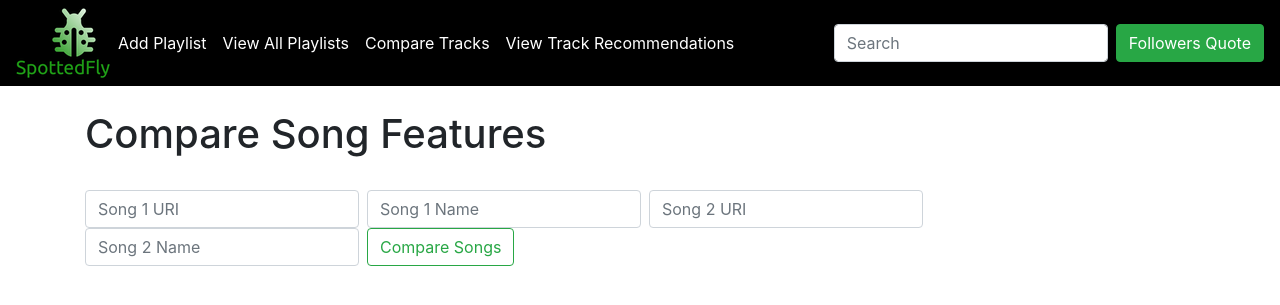
After one commit to maxrosenb/spottedfly, a Django app: page /compare in a window 1280 px wide. The commit adds this page. Shown: the top 305 px of the page. Run offline with Django 3.2, Linux system fonts and the light colour scheme; a user stored in the database is signed in; some libraries are stand-ins or nearby versions.

Commit message:
latest version

```diff
--- a/getter.py
+++ b/getter.py
@@ -73,6 +73,8 @@ class PlaylistGetter:
         plt.title(graph_name[:20] + " Follower Growth")
         plt.xlabel('Time')
         plt.ylabel('Spotify Followers Gained (%)')
+        axes = plt.gca()
+        axes.set_ylim([-1 , 10])
         plt.plot(x_vars, y_vars, 'ko-', label=data['name'])
         plt.tight_layout()
         my_path = '/home/maxrosenbe/spottedflyweb/'
--- a/quotes/templates/base.html
+++ b/quotes/templates/base.html
@@ -29,7 +29,10 @@
         <a class="nav-link" href="{% url 'all_playlists' %}" style="color:#FFFFFF";>View All Playlists</a>
       </li>
       <li class="nav-item">
-        <a class="nav-link" href="{% url 'about' %}" style="color:#FFFFFF"'>About</a>
+        <a class="nav-link" href="{% url 'compare_songs' %}" style="color:#FFFFFF">Compare Tracks</a>
+      </li>
+      <li class="nav-item">
+        <a class="nav-link" href="{% url 'get_recs' %}" style="color:#FFFFFF">View Track Recommendations</a>
       </li>
     </ul>
     <form action= "{% url 'home' %}" class="form-inline my-2 my-lg-0" method ="POST">
--- /dev/null
+++ b/quotes/templates/compare_songs.html
@@ -0,0 +1,19 @@
+{% extends 'base.html' %}
+
+{% block content %}
+
+
+<h1>Compare Song Features</h1>
+<br/>
+
+<form action= "{% url 'view_songs' %}" class="form-inline my-2 my-lg-0" method ="POST">
+    	{% csrf_token %}
+      <input class="form-control mr-sm-2" type="search" placeholder="Song 1 URI" aria-label="Search" name="song1">
+      <input class="form-control mr-sm-2" type="search" placeholder="Song 1 Name" aria-label="Search" name="song1name">
+      <input class="form-control mr-sm-2" type="search" placeholder="Song 2 URI" aria-label="Search" name="song2">
+      <input class="form-control mr-sm-2" type="search" placeholder="Song 2 Name" aria-label="Search" name="song2name">
+      <button class="btn btn-outline-success my-2 my-sm-0" type="submit">Compare Songs</button>
+    </form>
+
+
+{% endblock %}
--- a/quotes/urls.py
+++ b/quotes/urls.py
@@ -5,6 +5,11 @@ from . import views
 urlpatterns = [
     path('login', LoginView.as_view()),
 	path('', views.home, name="home"),
+	path('recs', views.get_recs, name="get_recs"),
+	path('view_recs', views.view_recs, name="view_recs"),
+	path('download_song', views.home, name="download_song"),
+	path('compare', views.compare_songs, name="compare_songs"),
+    path('view_songs', views.view_songs, name="view_songs"),
 	path('about', views.about, name="about"),
 	path('add', views.add_stock, name="add_stock"),
 	path('playlist_success', views.stock_added, name="stock_added"),
--- a/quotes/views.py
+++ b/quotes/views.py
@@ -14,15 +14,24 @@ import io
 from django.contrib.auth.decorators import login_required
 import urllib, base64
 
-client_credentials_manager = SpotifyClientCredentials(client_id='83403a77c90f4836b8287b70bac39a33',client_secret="48cd4347f180427fb116fd9376f10ca2")
+import requests
+
+max_client_id = '83403a77c90f4836b8287b70bac39a33'
+max_client_secret = '48cd4347f180427fb116fd9376f10ca2'
+
+client_credentials_manager = SpotifyClientCredentials(client_id=max_client_id,client_secret=max_client_secret)
 sp = spotipy.Spotify(client_credentials_manager=client_credentials_manager)
 pg = getter.PlaylistGetter()
-initial_playlists = ['spotify:playlist:7dxjMUob42LjvS9uNkcdl4',
-                'spotify:playlist:1kuvKUsWFvzELdUQn94XxY',
-                'spotify:playlist:6GiFeACBNcDux53vzTqjwj',
-                'spotify:playlist:1Me5JiRrpe9MmZiH2XzP0C',
-                'spotify:playlist:7q0i2c5CmnXpjP5LfyVIj3',
-                'spotify:playlist:40bEHNh0CRn9lKjShMSFLD']
+initial_playlists = ['spotify:playlist:0lxrR2ESnZjm8fPnaXODbv',
+'spotify:playlist:0MMCB0rG70wSa2aLdxXidT',
+'spotify:playlist:1FT2CwQxjkdFRtzOhNCyXh',
+'spotify:playlist:1lWVabpPJSBoctR00myPHG',
+'spotify:playlist:2HrIc0FQHCHSNJ21Q43lTy',
+'spotify:playlist:2piahix4woQ9jkXK3iArNx',
+'spotify:playlist:43udSsOeQC1mlUYf18fb2J',
+'spotify:playlist:5e434MGaSp34Xp3goFo8Si',
+'spotify:playlist:5S3lVGQRbqDSM8lNCKe2P7',
+'spotify:playlist:7MCmRWuAkOM76ReXMdVGN4']
 pg.track_all_playlists(initial_playlists)
 
 
@@ -74,8 +83,13 @@ def stock_added(request):
 def all_playlists(request):
 	pls = []
 	for pl in pg.playlist_data.keys():
-		datum = pg.playlist_data[pl]
-		pls.append((pl,datum,datum['followers_data'][-1]['followers']))
+	    api = pg.playlist_data[pl]
+	    first_num_followers = api['followers_data'][0]['followers']
+	    curr_num_followers = api['followers_data'][len(api['followers_data']) - 1]['followers']
+	    percent_change = round(pg.get_percent_change(pl), 3)
+	    diff = curr_num_followers - first_num_followers
+	    datum = pg.playlist_data[pl]
+	    pls.append((pl,datum,datum['followers_data'][-1]['followers'], diff, percent_change))
 
 	return render(request, 'all_playlists.html', {'playlists' : pls})
 
@@ -84,5 +98,30 @@ def add_stock(request):
 	return render(request, 'add_stock.html', {})
 
 @login_required
+def compare_songs(request):
+	return render(request, 'compare_songs.html', {})
+
+@login_required
+def view_songs(request):
+    if request.method == 'POST':
+        song1_features = sp.audio_features([request.POST['song1']])
+        song2_features = sp.audio_features([request.POST['song2']])
+        song1_name = request.POST['song1name']
+        song2_name = request.POST['song2name']
+
+    return render(request, 'view_songs.html', {'song1_features': song1_features[0], 'song2_features': song2_features[0], 'song1_name': song1_name, 'song2_name': song2_name})
+
+@login_required
+def view_recs(request):
+
+    track_name = request.POST['track_name']
+    recs = sp.recommendations(seed_tracks=[track_name])
+    return render(request, 'view_recs.html', {'track_name' : track_name, 'recs' : recs})
+
+@login_required
+def get_recs(request):
+    return render(request, 'get_recs.html', {})
+
+@login_required
 def about(request):
 	return render(request, 'about.html', {})
--- a/static/css/stocks.css
+++ b/static/css/stocks.css
@@ -1,22 +1,3 @@
-table {
-    width: 100%;
-}
-td {
-    max-width: 70px;
-    overflow: hidden;
-    text-overflow: ellipsis;
-    white-space: nowrap;
-}
-td.columnA {
-    width: 35%;
-}
-td.columnB {
-    width: 45%;
-}
-td.columnC {
-    width: 20%;
-}
-
 .imagebox {
   width: 50%;
   float: left;
@@ -36,3 +17,10 @@ img {
   width: 100%;
   height: 100%;
 }
+
+input[type=text] {
+  width: 100%;
+  padding: 12px 20px;
+  margin: 8px 0;
+  box-sizing: border-box;
+}
--- a/stocks/settings.py
+++ b/stocks/settings.py
@@ -115,7 +115,7 @@ AUTH_PASSWORD_VALIDATORS = [
 
 LANGUAGE_CODE = 'en-us'
 
-TIME_ZONE = 'UTC'
+TIME_ZONE = 'America/Los_Angeles'
 
 USE_I18N = True
 
```
Also changed, not shown: quotes/templates/all_playlists.html (+12 -11 lines), quotes/templates/get_recs.html (added, +16 -0 lines), quotes/templates/view_recs.html (added, +31 -0 lines), quotes/templates/view_songs.html (added, +64 -0 lines), db.sqlite3, static/stocks/graph.png.
